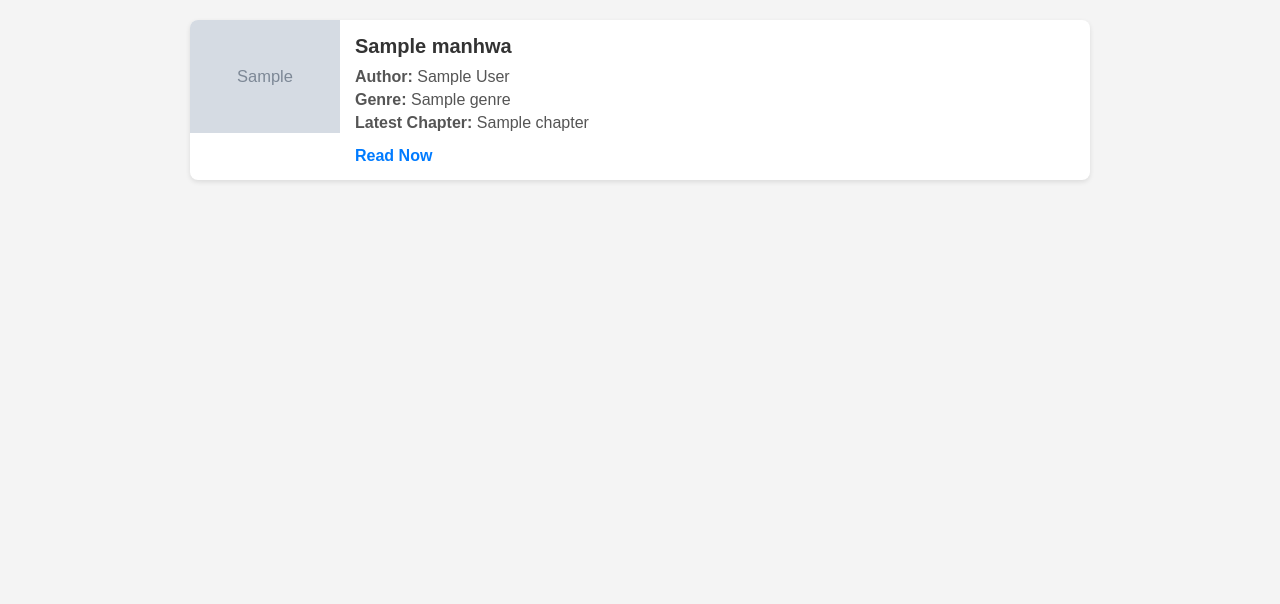
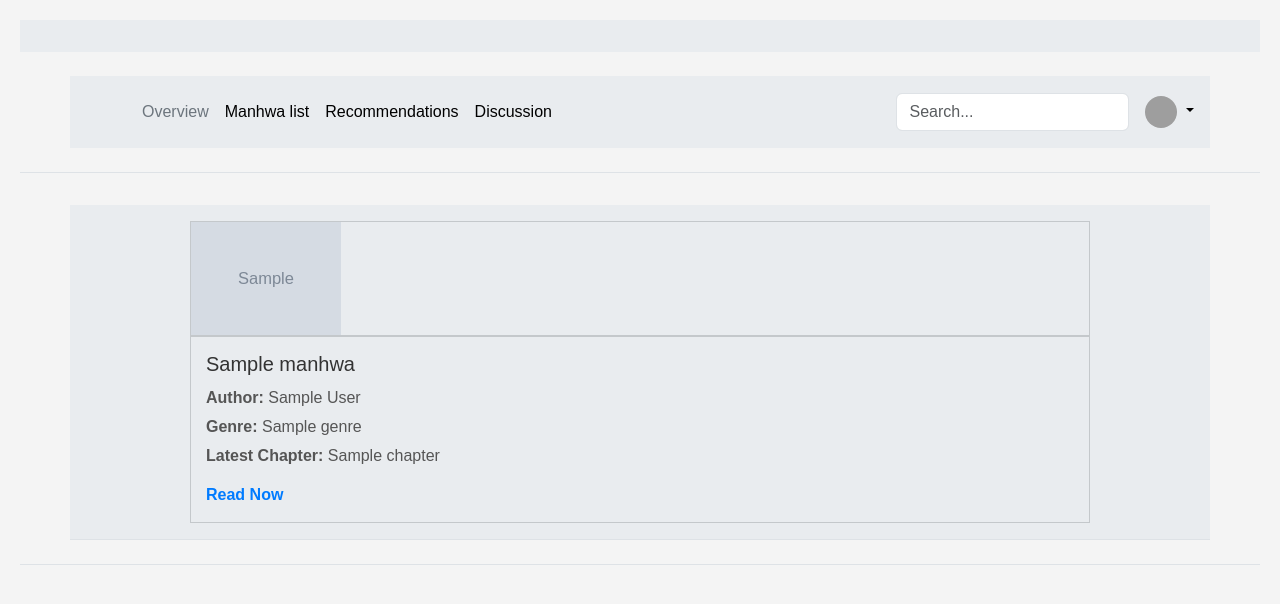
Before and after one commit to reyzac/manhwa-manga-manhua, a Flask app: template templates/sample.html in a window 1280 px wide. Shown: the top 604 px of the page. Run offline with Flask 3, Linux system fonts and the light colour scheme; the template is opened without the code that fills it: most values are stand-ins (such as "Sample title", 1, 10 or a date in 2020); grey boxes marked "Sample" are stand-in pictures; parts of the project's set-up code (start-up, migrations or seed data) failed here and were passed over; grey boxes are pictures that could not be loaded.

Commit message:
a few adjustments on color and borders

```diff
--- a/app.py
+++ b/app.py
@@ -4,7 +4,7 @@ import pandas as pd
 
 app = Flask(__name__)
 
-with open('/static/EditedBackup.json', 'r', encoding='utf-8') as f:
+with open('static/EditedBackup.json', 'r', encoding='utf-8') as f:
    data = json.load(f)
 
 manhwas = data['backupManga']
--- a/templates/sample.html
+++ b/templates/sample.html
@@ -3,6 +3,7 @@
 <head>
   <meta charset="UTF-8">
   <title>Manhwa Gallery</title>
+  <link href="https://cdn.jsdelivr.net/npm/bootstrap@5.3.8/dist/css/bootstrap.min.css" rel="stylesheet" integrity="sha384-sRIl4kxILFvY47J16cr9ZwB07vP4J8+LH7qKQnuqkuIAvNWLzeN8tE5YBujZqJLB" crossorigin="anonymous">
   <style>
     body {
       font-family: Arial, sans-serif;
@@ -55,13 +56,92 @@
   </style>
 </head>
 <body>
+  <script src="https://cdn.jsdelivr.net/npm/bootstrap@5.3.8/dist/js/bootstrap.bundle.min.js" integrity="sha384-FKyoEForCGlyvwx9Hj09JcYn3nv7wiPVlz7YYwJrWVcXK/BmnVDxM+D2scQbITxI" crossorigin="anonymous"></script>
+  <div class="b-example-divider p-3 mb-2 bg-body-secondary"></div>
+  <header class="p-3 mb-3 border-bottom">
+    <div class="container p-3 mb-2 bg-body-secondary">
+      <div
+        class="d-flex flex-wrap align-items-center justify-content-center justify-content-lg-start"
+      >
+        <a
+          href="/"
+          class="d-flex align-items-center mb-2 mb-lg-0 link-body-emphasis text-decoration-none"
+        >
+          <svg
+            class="bi me-2"
+            width="40"
+            height="32"
+            role="img"
+            aria-label="Bootstrap"
+          >
+            <use xlink:href="#bootstrap"></use>
+          </svg>
+        </a>
+        <ul
+          class="nav col-12 col-lg-auto me-lg-auto mb-2 justify-content-center mb-md-0"
+        >
+          <li>
+            <a href="#" class="nav-link px-2 link-secondary">Overview</a>
+          </li>
+          <li>
+            <a href="#" class="nav-link px-2 link-body-emphasis"
+              >Manhwa list</a
+            >
+          </li>
+          <li>
+            <a href="#" class="nav-link px-2 link-body-emphasis"
+              >Recommendations</a
+            >
+          </li>
+          <li>
+            <a href="#" class="nav-link px-2 link-body-emphasis"
+              >Discussion</a
+            >
+          </li>
+        </ul>
+        <form class="col-12 col-lg-auto mb-3 mb-lg-0 me-lg-3" role="search">
+          <input
+            type="search"
+            class="form-control"
+            placeholder="Search..."
+            aria-label="Search"
+          />
+        </form>
+        <div class="dropdown text-end">
+          <a
+            href="#"
+            class="d-block link-body-emphasis text-decoration-none dropdown-toggle"
+            data-bs-toggle="dropdown"
+            aria-expanded="false"
+          >
+            <img
+              src="https://github.com/mdo.png"
+              alt="mdo"
+              width="32"
+              height="32"
+              class="rounded-circle"
+            />
+          </a>
+          <ul class="dropdown-menu text-small">
+            <li><a class="dropdown-item" href="#">New project...</a></li>
+            <li><a class="dropdown-item" href="#">Settings</a></li>
+            <li><a class="dropdown-item" href="#">Profile</a></li>
+            <li><hr class="dropdown-divider" /></li>
+            <li><a class="dropdown-item" href="#">Sign out</a></li>
+          </ul>
+        </div>
+      </div>
+    </div>
+  </header>
+  <div class="b-example-divider"></div>
+  <header class="py-3 mb-3 border-bottom">
+  <div class="container p-3 mb-2 bg-body-secondary border-bottom">
     <div class="gallery">
       {% for manhwa in manhwas %}
-    <div class="manhwa-row">
-      <div class="thumbnail">
+        <div class="thumbnail border border-secondary-subtle">
           <img src="{{manhwa['thumbnailUrl']}}" alt="{{manhwa['title']}} Thumbnail" onerror="this.style.display='none'">
         </div>
-      <div class="details">
+        <div class="details border border-secondary-subtle">
           <h2>{{ manhwa['title'] }}</h2>
           <p><strong>Author:</strong> {{ manhwa['author'] }}</p>
           <p><strong>Genre:</strong> {% for genre in manhwa['genre'] %} {{genre}} {% endfor %}</p>
@@ -70,8 +150,9 @@
             <a href="{{ chapter['url'] }}" target="_blank">Read Now</a>
           {% endfor %}
         </div>
-    </div>
       {% endfor %}
     </div>
+  </div>
+
 </body>
 </html>
```
Lines whose indentation alone changed are shown as unchanged.
